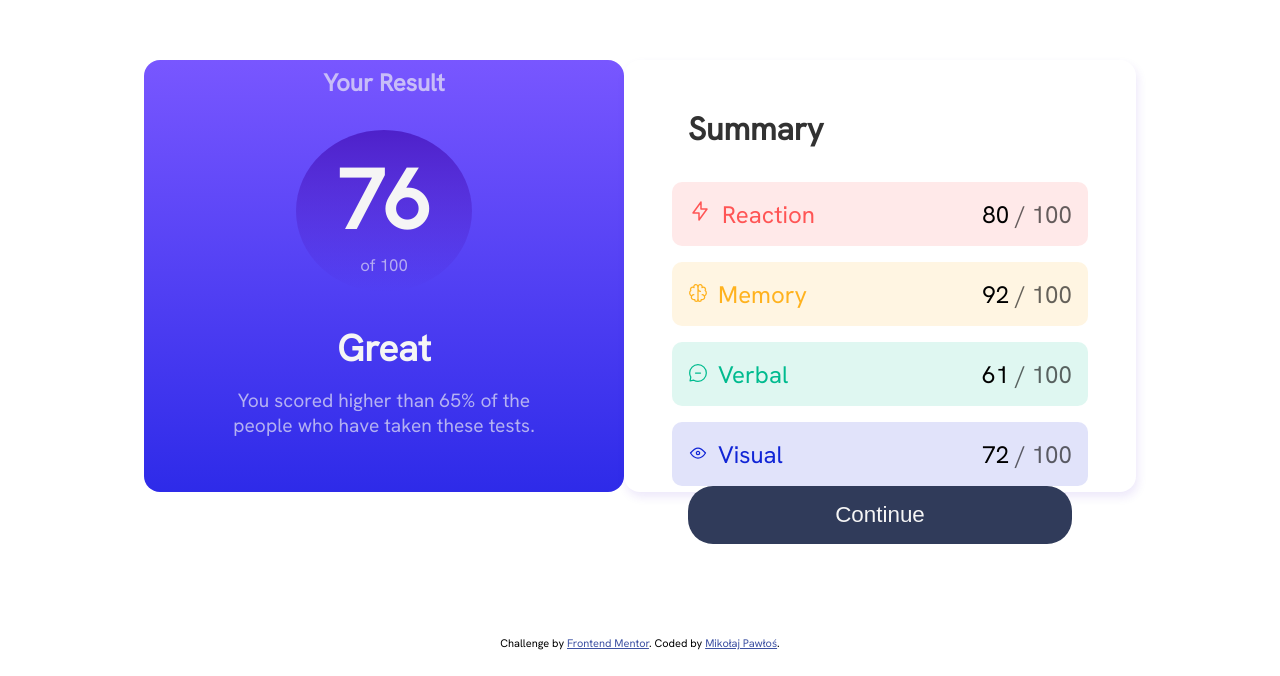
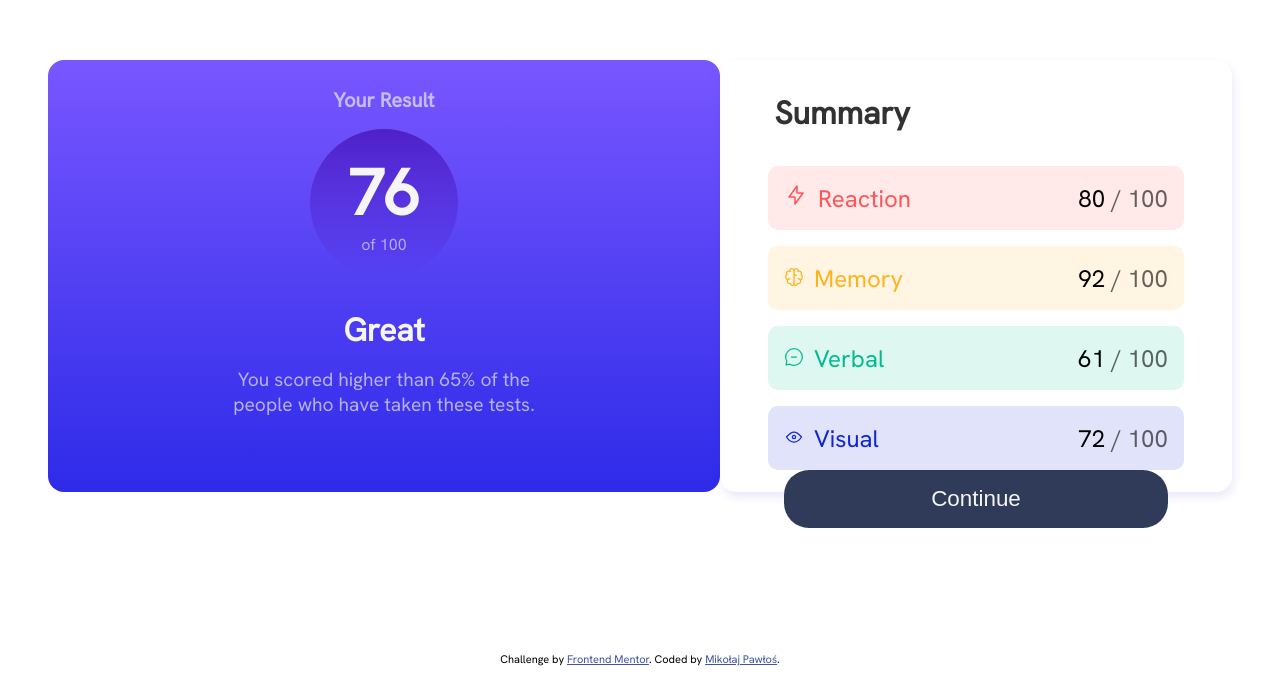
Before and after one commit to MPawlos/Frontend-mentor-results-summary-commponent---practice, a plain HTML site: page index.html in a window 1280 px wide. Shown: the part 124-800 px from the top of the page. Drawn offline with Linux system fonts and the light colour scheme.

Commit message:
Add files via upload

```diff
--- a/styles.css
+++ b/styles.css
@@ -13,6 +13,7 @@ body{
     flex-direction: column;
     justify-content: space-between;
     align-items: center;
+
 }
 
 .top{
@@ -23,38 +24,42 @@ body{
     background-image: linear-gradient(hsl(252, 100%, 67%,200%),  hsl(241, 81%, 54%));
     width: 100%;
     color: whitesmoke;
+    height: 50vh;
+    flex-shrink: 1;
+    flex-grow: 1;
     padding-top: 2vh;
-    flex-basis: 3vh;
     border-radius: 0px 0px 3rem 3rem;
 }
 
 .top .circle{
     background-image: linear-gradient( hsla(256, 72%, 46%, 1),  hsla(241, 72%, 46%, 0));
-    width: 9rem;
-    height: 9rem;
+    width: 10vh;
+    height: 10vh;
+    min-width: 100px;
+    min-height: 100px;
     border-radius: 50%;
     display: flex;
     flex-direction:column ;
     justify-content: center;
     align-items: center;
-    padding: 2vh;
+    padding: 3vh;
 
 }
 
 .circle p{
     margin: 0;
     opacity: 60%;
-    font-size: 1.05rem;
+    font-size: clamp(13px,3vmin,1rem)
 }
 
 .top  h1{
-    font-size: 5.2rem;
     margin: 0;
+    font-size: clamp(4rem,8vmin,5.2rem);
 }
 
 .top h3{
-    font-size:1.5rem;
-    margin: 0 0 2rem 0;
+    font-size: clamp(16px,3vmin,20px);
+    margin: 0 0 2vh 0;
     opacity: 65%;
 }
 
@@ -63,16 +68,16 @@ body{
     flex-direction: column;
     align-items: center;
     justify-content: center;
-    margin: 2rem 0;
+    margin: 4vh 0;
 }
 
 .comment h2{
-    font-size: 2.3rem;
+    font-size: clamp(1.8rem,4vmin,2.3rem);
     margin: 0;
 }
 
 .comment p{
-    font-size: 1.2rem;
+    font-size: clamp(0.8rem,4vmin,1.2rem);
     margin: 1rem 4rem;
     text-align: center;
     opacity: 65%;
@@ -93,8 +98,8 @@ body{
 }
 
 .data >h4{
-    margin: 2rem 0 0 3rem;
-    font-size: 2rem;
+    margin: 2vh 0 0 3vmax;
+    font-size: clamp(1rem,6vmin,2rem);
     flex-basis: 1vh;
     opacity: 80%;
 
@@ -104,10 +109,11 @@ body{
     display: flex;
     flex-direction: column;
     align-items:center;
-    margin: 4vh 0 0 0;
+    margin: 3vh 0 0 0;
     gap: 3vh;
     width: 100%;
-    flex-basis: 36vh;
+    height: 50vh;
+    flex-shrink: 1;
 }
 
 .card{
@@ -117,9 +123,12 @@ body{
     align-items: center;
     width: 80vw;
     gap: 10px;
-    font-size: 1.5rem;
+    font-size:clamp(1rem,4vmin,1.5rem);
     padding: 1rem;
     border-radius: 10px;
+    height: 2.5vmax;
+    max-height: 2rem;
+    flex-shrink: 1;
 }
 
 .card span{
@@ -129,7 +138,7 @@ body{
 .attribution{
     height: 1vh;
     position: absolute;
-    bottom:2rem;
+    bottom:1rem;
     left: 20%;
     right: 20%;
     width: 60%;
```
